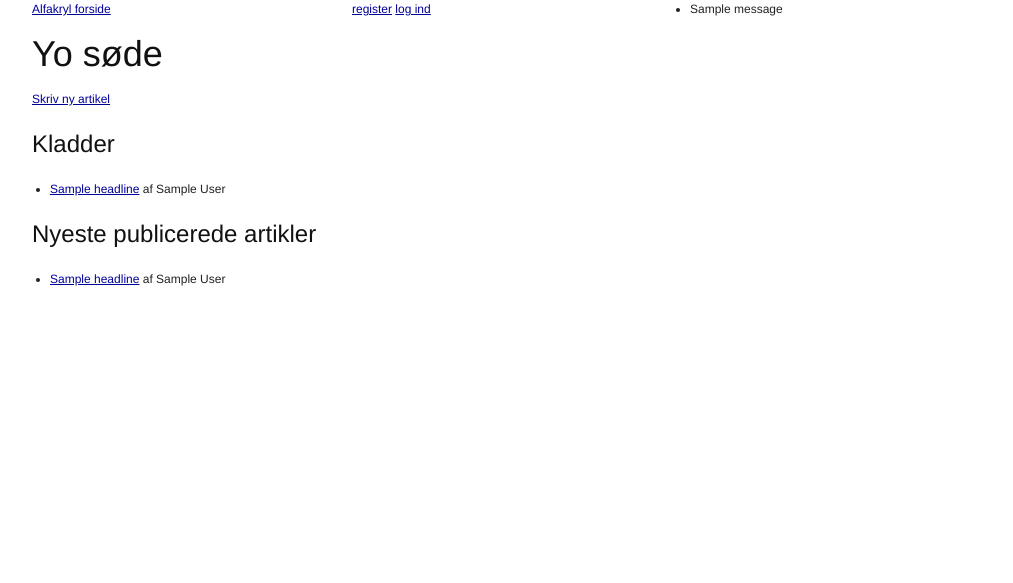
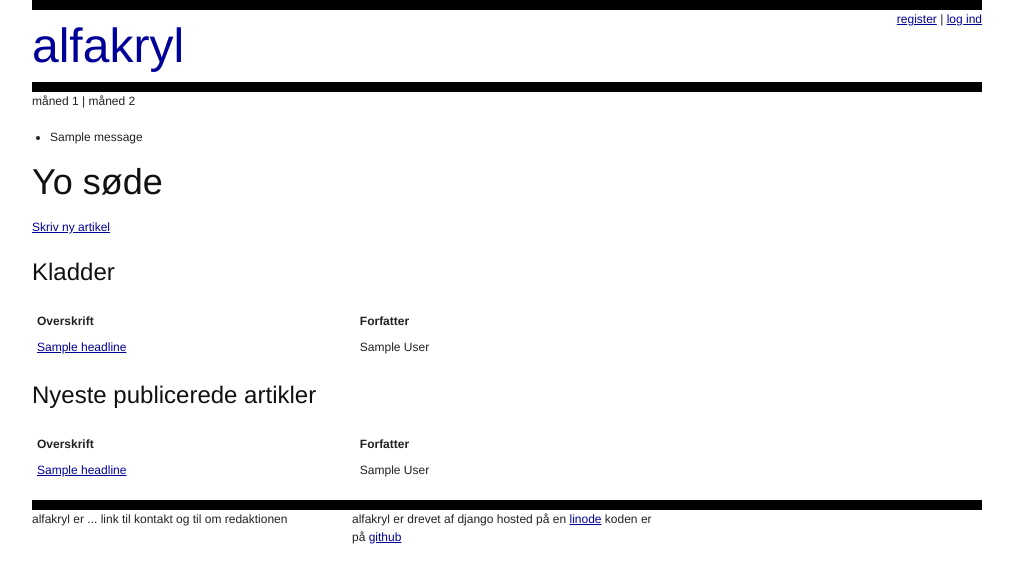
Before and after one commit to smukkejohan/alfakryl, a Django app: template templates/dashboard.html in a window 1280 px wide. Shown: the top 583 px of the page, without its empty margins (133-1146 px from the left). Run offline with Django 3.2, Linux system fonts and the light colour scheme; the template is opened without the code that fills it: most values are stand-ins (such as "Sample title", 1, 10 or a date in 2020); one stand-in notice (Sample message) is shown; parts of the project's set-up code (start-up, migrations or seed data) failed here and were passed over; some libraries are stand-ins or nearby versions.

Commit message:
design changes

```diff
--- a/articles/models.py
+++ b/articles/models.py
@@ -54,7 +54,7 @@ class Article(models.Model):
     def get_absolute_url(self):
         return ('article_detail', None, {
             'year': self.pub_date.year,
-            'month': self.pub_date.month,
+            'month': self.pub_date.strftime('%m'),
             'day': self.pub_date.day,
             'slug': self.slug
         })
--- a/settings.py
+++ b/settings.py
@@ -1,9 +1,6 @@
 # coding=<utf-8>
 
-import os.path
-import sys
-import platform
-
+import os.path, sys, platform
 
 PROJECT_ROOT = os.path.dirname(__file__)
 
@@ -78,6 +75,7 @@ INSTALLED_APPS = (
     'articles',
 )
 
+DEFAULT_FROM_EMAIL = 'noreply@alfakryl.dk'
 #EMAIL_HOST =
 #EMAIL_PORT =
 
--- a/static/css/base.css
+++ b/static/css/base.css
@@ -0,0 +1,5 @@
+#user-menu { text-align: right;  }
+#alfakryl-logo a { font-size: 4em; text-decoration: none;}
+
+#header { border-bottom: 10px solid black;  border-top: 10px solid black;}
+#footer { border-top: 10px solid black; }
--- a/templates/base.html
+++ b/templates/base.html
@@ -23,47 +23,54 @@ type="text/css" media="screen, projection" /><![endif]-->
 
 <body>
 <div class="container">
-    <div class="span-24 last">
+    <div id="header" class="span-24 last">
         <div class="span-8">
-            <a href="{% url main_index %}"><span>Alfakryl forside</span></a>
+            <div id="alfakryl-logo"> <a href="{% url main_index %}"><span>alfakryl</span></a></div>
         </div>
 
-        <div class="span-8">
+        <div class="span-16 last">
+            <div id="user-menu">
             {% if user.is_authenticated %}
-                <a href="{% url user_profile user.username %}">{{ user.username }}</a> |
+                {{ user.username }} |
+                {% if perms.articles %}
+                    <a href="{% url dashboard %}">dashboard</a> | {% endif %}
                 {% if user.is_staff %}
-                    <a href="/admin/">admin</a> |
-                {% endif %}
+                    <a href="/admin/">admin</a> | {% endif %}
+
                 <a href="{% url auth_logout %}">log ud</a>
-                {% if perms.articles %}
-                   <br /> <a href="{% url dashboard %}">dashboard</a>
-                {% endif %}
+
             {% else %}
-                <a href="{% url registration_register %}">register</a>
+                <a href="{% url registration_register %}">register</a> |
                 <a href="{% url auth_login %}">log ind</a>
             {% endif %}
-        </div>
-
-        <div class="span-8 last">
-            {% if messages %}
-            <ul>
-                {% for message in messages %}
-                <li>{{ message }}</li>
-                {% endfor %}
-            </ul>
-            {% endif %}
+            </div>
         </div>
 
     </div>
 
     <div class="span-24 last">
+        måned 1 | måned 2
+    </div>
 
-    </div>
+    {% if messages %}
+    <div class="span-24 last"> <p>
+        <ul>{% for message in messages %}
+            <li>{{ message }}</li>
+        {% endfor %}</ul></p></div>
+    {% endif %}
 
     <div class="span-24 last">
         <div class="span-16">
             {% block content %}{% endblock %}
         </div>
+    </div>
+
+    <div id="footer" class="span-24 last">
+        <div class="span-8">
+            <p>alfakryl er ... link til kontakt og til om redaktionen</p>
+        </div>
+        <div class="span-8"><p>alfakryl er drevet af django hosted på en <a href="http://www.linode.com/?r=850e408f57a78445a1970440354f39da5d81b6bf">linode</a> koden er på <a href="http://github.com/mrbichel/alfakryl">github</a></div>
+         </p>
     </div>
 
 </div>
--- a/templates/dashboard.html
+++ b/templates/dashboard.html
@@ -5,23 +5,26 @@
 <p><a href="{% url article_create %}">Skriv ny artikel</a></p>
 
 <h2>Kladder</h2>
-<ul>
+<table>
+<tr><th>Overskrift</th><th>Forfatter</th></tr>
 {% for a in drafts %}
-    <li><a href="{% url draft_preview a.id %}">{{ a.headline }}</a> af {{ a.author }}
-        {% ifequal user a.author %}<a href="{% url article_update a.id %}">rediger</a>
-        <a href="{% url article_delete a.id %}">slet</a>{% endifequal %}
-    </li>
+    <tr>
+    <td><a href="{% url draft_preview a.id %}">{{ a.headline }}</a></td> <td>{{ a.author }}</td>
+        <td>{% ifequal user a.author %}<a href="{% url article_update a.id %}">rediger</a>
+        <a href="{% url article_delete a.id %}">slet</a>{% endifequal %}</td>
+    </tr>
 {% endfor %}
-</ul>
+</table>
 
 <h2>Nyeste publicerede artikler</h2>
-<ul>
+<table>
+<tr><th>Overskrift</th><th>Forfatter</th></tr>
 {% for a in articles %}
-    <li><a href="{{ a.get_absolute_url }}">{{ a.headline }}</a> af {{ a.author }}
-        {% ifequal user a.author %}<a href="{% url article_update a.id %}">rediger</a>
-        <a href="{% url article_delete a.id %}">slet</a>{% endifequal %}
-        </li>
+    <tr><td><a href="{{ a.get_absolute_url }}">{{ a.headline }}</a></td> <td>{{ a.author }}</td>
+        <td>{% ifequal user a.author %}<a href="{% url article_update a.id %}">rediger</a>
+        <a href="{% url article_delete a.id %}">slet</a>{% endifequal %}</td>
+        </tr>
 {% endfor %}
-</ul>
+</table>
 
 {% endblock %}
```
